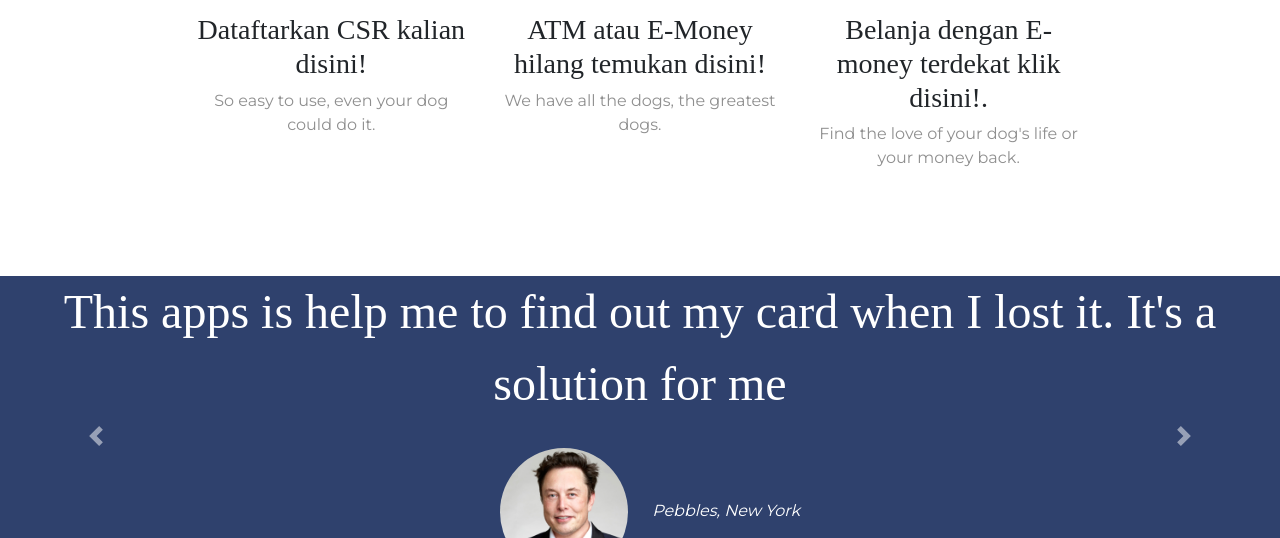
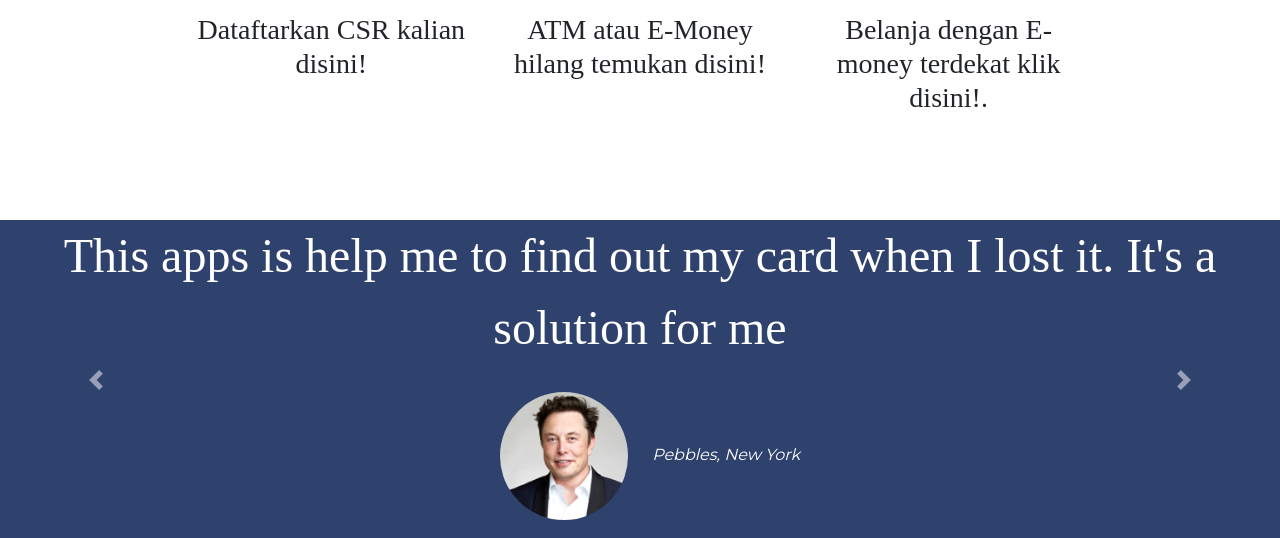
Before and after one commit to BlackSouthAsianPenguin/emoney, a plain HTML site: page indonesia.html in a window 1280 px wide. Shown: the part 992-1530 px from the top of the page. Drawn offline with nearby package versions, Linux system fonts and the light colour scheme.

Commit message:
Update indonesia.html

```diff
--- a/indonesia.html
+++ b/indonesia.html
@@ -126,19 +126,19 @@
       <div class="feature-box col-lg-4 ">
         <i class=" icon fa fa-heart fa-4x"></i>
         <h3>Dataftarkan CSR kalian disini!</h3>
-        <p>So easy to use, even your dog could do it.</p>
+        <p></p>
       </div>
 
       <div class="feature-box col-lg-4">
         <i class="icon fa fa-credit-card fa-4x"></i>
         <h3>ATM atau E-Money hilang temukan disini!</h3>
-        <p>We have all the dogs, the greatest dogs.</p>
+        <p></p>
       </div>
 
       <div class="feature-box col-lg-4">
         <i class=" icon fa fa-shopping-cart fa-4x"></i>
         <h3>Belanja dengan E-money terdekat klik disini!.</h3>
-        <p>Find the love of your dog's life or your money back.</p>
+        <p></p>
 
       </div>
 
```
